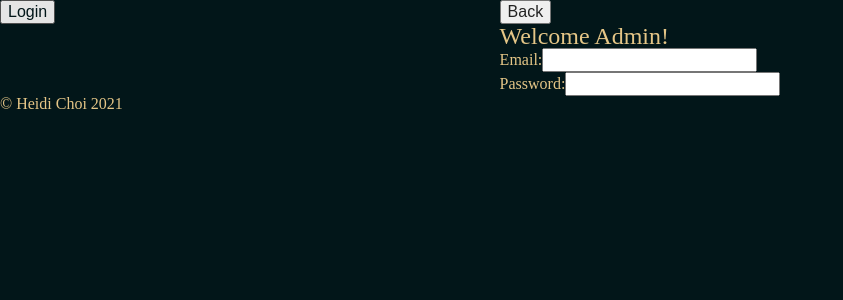
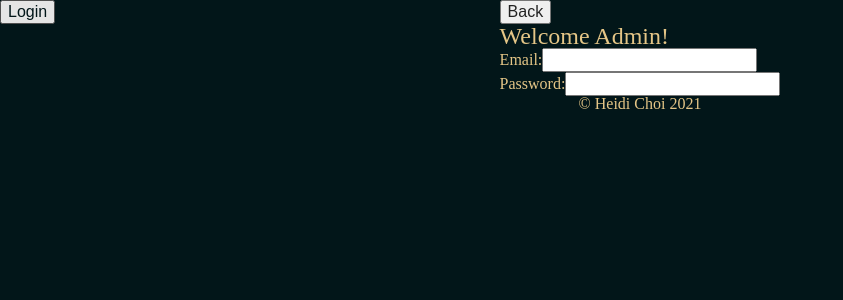
Before and after one commit to hidwoc/portfolio, a React (Create React App) app in the folder client/: page /login in a window 1280 px wide. Shown: the top 300 px of the page, without its empty margins (0-843 px from the left). Built offline with nearby package versions, Linux system fonts and the light colour scheme; no server answers; a web font is replaced by a local one.

Commit message:
Add flexbox to Layout

```diff
--- a/client/src/Layout/Layout.css
+++ b/client/src/Layout/Layout.css
@@ -1,6 +1,15 @@
+#layout-div {
+  display: flex;
+  flex-direction: column;
+  justify-content: center;
+  align-items: center;
+  width: 100vw;
+}
+
 .layout-children {
   display: flex;
   flex-direction: column;
   justify-content: center;
   align-items: center;
+  width: 90vw;
 }
--- a/client/src/Layout/Layout.jsx
+++ b/client/src/Layout/Layout.jsx
@@ -4,7 +4,7 @@ import "./Layout.css"
 
 const Layout = (props) => {
   return (
-    <div>
+    <div id="layout-div">
       <div className="layout-children">
         {props.children}
       </div>
--- a/client/src/components/Bio/Bio.css
+++ b/client/src/components/Bio/Bio.css
@@ -1,4 +1,4 @@
-#about {
+#about-div {
   display: flex;
   flex-direction: row;
   justify-content: center;
--- a/client/src/components/Bio/Bio.jsx
+++ b/client/src/components/Bio/Bio.jsx
@@ -3,7 +3,7 @@ import "./Bio.css";
 
 const Bio = ({ heidi }) => {
   return (
-    <div id="about">
+    <div id="about-div">
       <div id="about-left">
         <h1 id="hi">Hi, I'm Heidi</h1>
         <p id="bio">{heidi.bio}</p>
```
